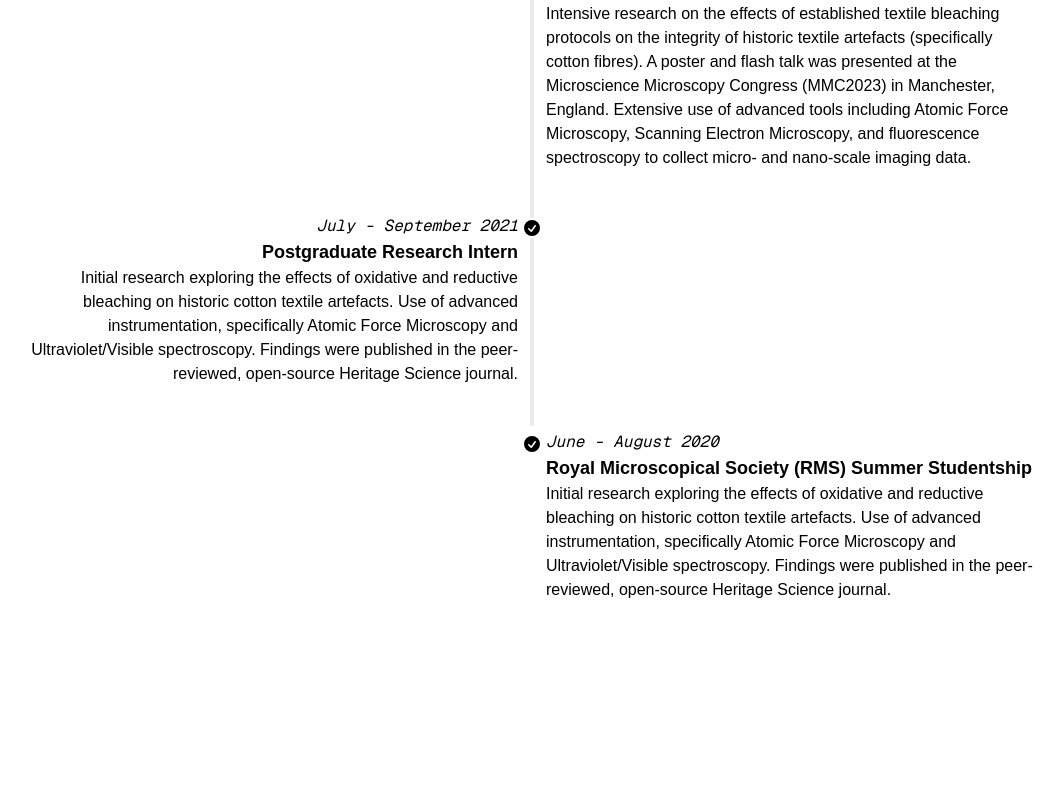
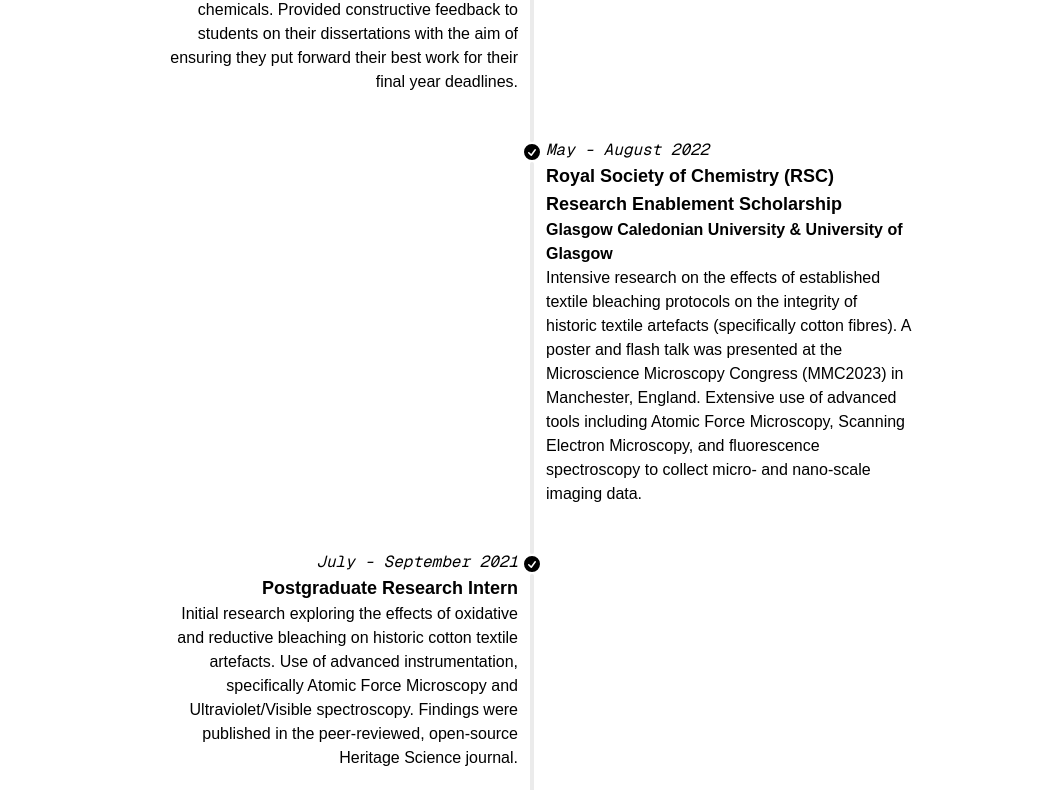
Before and after one commit to rtasalem/ranasalem.io, a Next.js app: page /experience in a window 1280 px wide. Shown: the part 1303-2093 px from the top of the page, without its empty margins (108-1171 px from the left). Before the commit the page ends 1945 px from the top, so only its background shows below. Built offline with nearby package versions, Linux system fonts and the light colour scheme.

Commit message:
update mb on all pages

```diff
--- a/app/experience/page.tsx
+++ b/app/experience/page.tsx
@@ -5,7 +5,7 @@ export default function Experience() {
         <h1 className="text-3xl font-bold mt-5 mb-3">Experience</h1>
         <p className="mb-8">A timeline summarising my career so far...</p>
       </div>
-      <div className="max-w-5xl mx-auto">
+      <div className="max-w-3xl mx-auto">
         <ul className="timeline timeline-snap-icon max-md:timeline-compact timeline-vertical">
           <li>
             <div className="timeline-middle">
@@ -161,7 +161,7 @@ export default function Experience() {
                 />
               </svg>
             </div>
-            <div className="timeline-end mb-10 md:mb-10">
+            <div className="timeline-end mb-10 md:mb-15">
               <time className="font-mono italic">June - August 2020</time>
               <div className="text-lg font-black">Royal Microscopical Society (RMS) Summer Studentship</div>
               Initial research exploring the effects of oxidative and reductive bleaching on historic cotton textile
--- a/app/projects/page.tsx
+++ b/app/projects/page.tsx
@@ -13,8 +13,8 @@ export default function Projects() {
         <p>A showcase of but a few of the side projects that I've been developing and maintaining...</p>
       </div>
       <div className="flex justify-center items-center text-base-content bg-base-100 mt-10">
-        <div className="flex flex-col gap-5">
-          <div className="card card-side card-border bg-base-300 w-250">
+        <div className="flex flex-col gap-5 mb-15">
+          <div className="card card-side card-border bg-base-300 w-200">
             <div className="card-body">
               <h2 className="card-title">ranasalem.io (Personal Website)</h2>
               <p>
@@ -29,7 +29,7 @@ export default function Projects() {
               </div>
             </div>
           </div>
-          <div className="card card-side card-border bg-base-300 w-250">
+          <div className="card card-side card-border bg-base-300 w-200">
             <div className="card-body">
               <h2 className="card-title">Busgres</h2>
               <p>
@@ -47,7 +47,7 @@ export default function Projects() {
               </div>
             </div>
           </div>
-          <div className="card card-side card-border bg-base-300 w-250">
+          <div className="card card-side card-border bg-base-300 w-200">
             <div className="card-body">
               <h2 className="card-title">Draft My CV</h2>
               <p>
```
